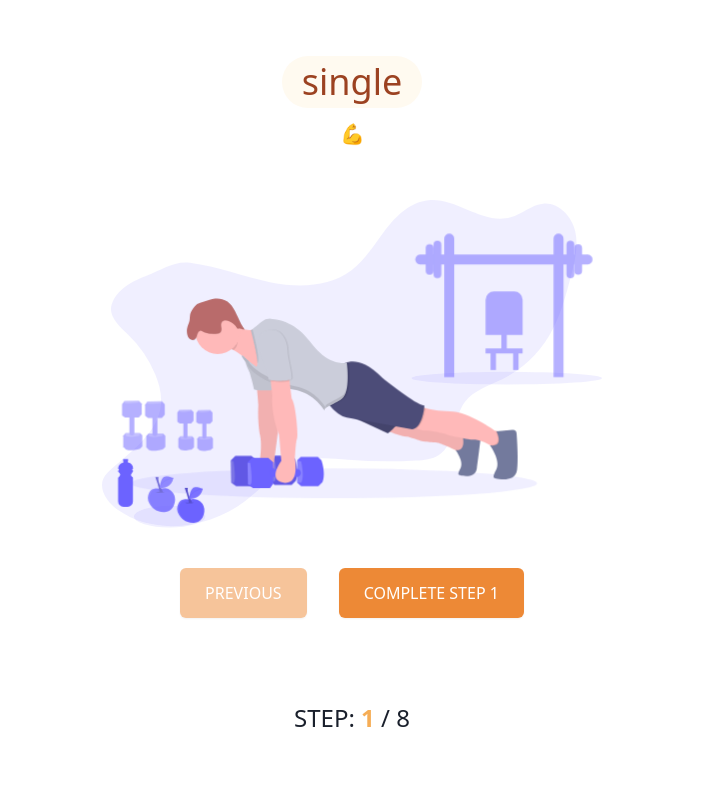
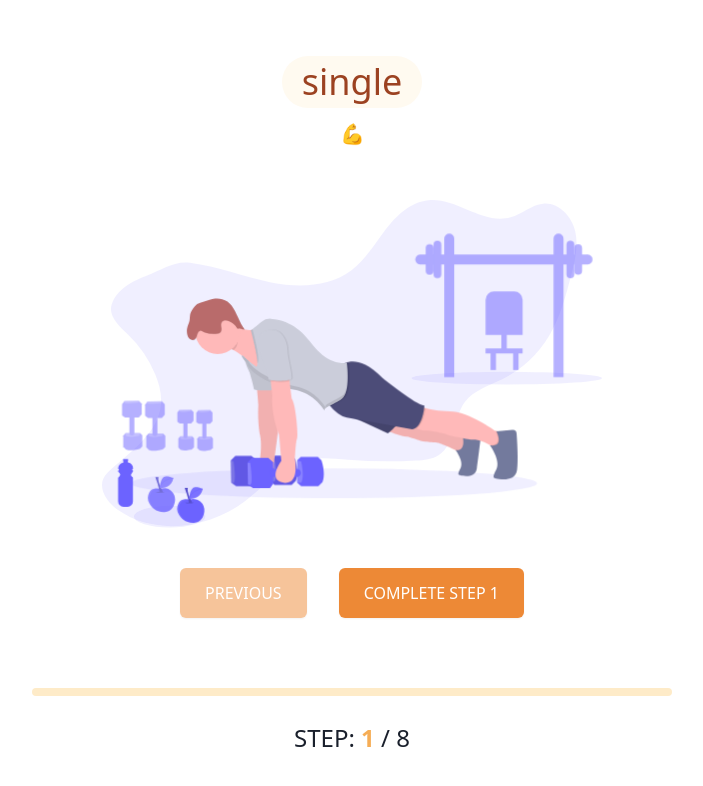
Before and after one commit to acd02/workout, a Next.js app: page / in a window 1280 px wide. Both pictures are taken after a click on the button "START SINGLE SIDE SET". Shown: the top 786 px of the page, without its empty margins (288-991 px from the left). Built offline with nearby package versions, Linux system fonts and the light colour scheme; what @tailwindcss/ui would draw is missing.

Commit message:
feat: add progress bar

```diff
--- a/src/pagesContent/home/Footer/index.tsx
+++ b/src/pagesContent/home/Footer/index.tsx
@@ -1,26 +1,40 @@
-import { WorkoutContext } from 'machines/workout'
+import { WorkoutContext, WorkoutEvent } from 'machines/workout'
 import React from 'react'
+import { State } from 'xstate'
 
 type DisplayBottomInfoProps = {
-  context: WorkoutContext
+  state: State<WorkoutContext, WorkoutEvent>
 }
 
-export function Footer({ context }: DisplayBottomInfoProps) {
-  const limit = context.mode === 'single' ? 8 : 4
+export function Footer({ state }: DisplayBottomInfoProps) {
+  const { mode, step } = state.context
+  const totalStep = mode === 'single' ? 8 : 4
+  const progress = 100 * ((state.matches('onGoingSet') ? step - 1 : step) / totalStep)
 
+  const progressBar = (
+    <div className="overflow-hidden mx-auto h-2 mb-4 md:mb-8 text-xs flex rounded bg-orange-200 w-1/2">
+      <div
+        style={{ width: `${progress}%` }}
+        className="shadow-none flex flex-col text-center whitespace-nowrap text-white justify-center bg-orange-500 transition-all duration-75"
+      />
+    </div>
+  )
   const content =
-    context.step === limit ? (
+    step === totalStep ? (
       <>LAST STEP</>
     ) : (
       <>
-        STEP: <span className="text-orange-400 font-semibold">{context.step}</span> /{' '}
-        {context.mode === 'single' ? '8' : '4'}
+        STEP: <span className="text-orange-400 font-semibold">{step}</span> /{' '}
+        {mode === 'single' ? '8' : '4'}
       </>
     )
 
   return (
     <div className="w-full text-center">
-      <div className="text-gray-900 text-2xl leading-5 font-medium">{content}</div>
+      <div className="text-gray-900 text-2xl leading-5 font-medium">
+        {progressBar}
+        {content}
+      </div>
     </div>
   )
 }
--- a/src/pagesContent/home/index.tsx
+++ b/src/pagesContent/home/index.tsx
@@ -72,7 +72,7 @@ export function RenderHome() {
       title="workout"
       description="workout"
       header={!matches('idle') && <Header context={context} />}
-      footer={!matches('idle') && <Footer context={context} />}
+      footer={!matches('idle') && <Footer state={state} />}
     >
       <div
         className={cx([
```
